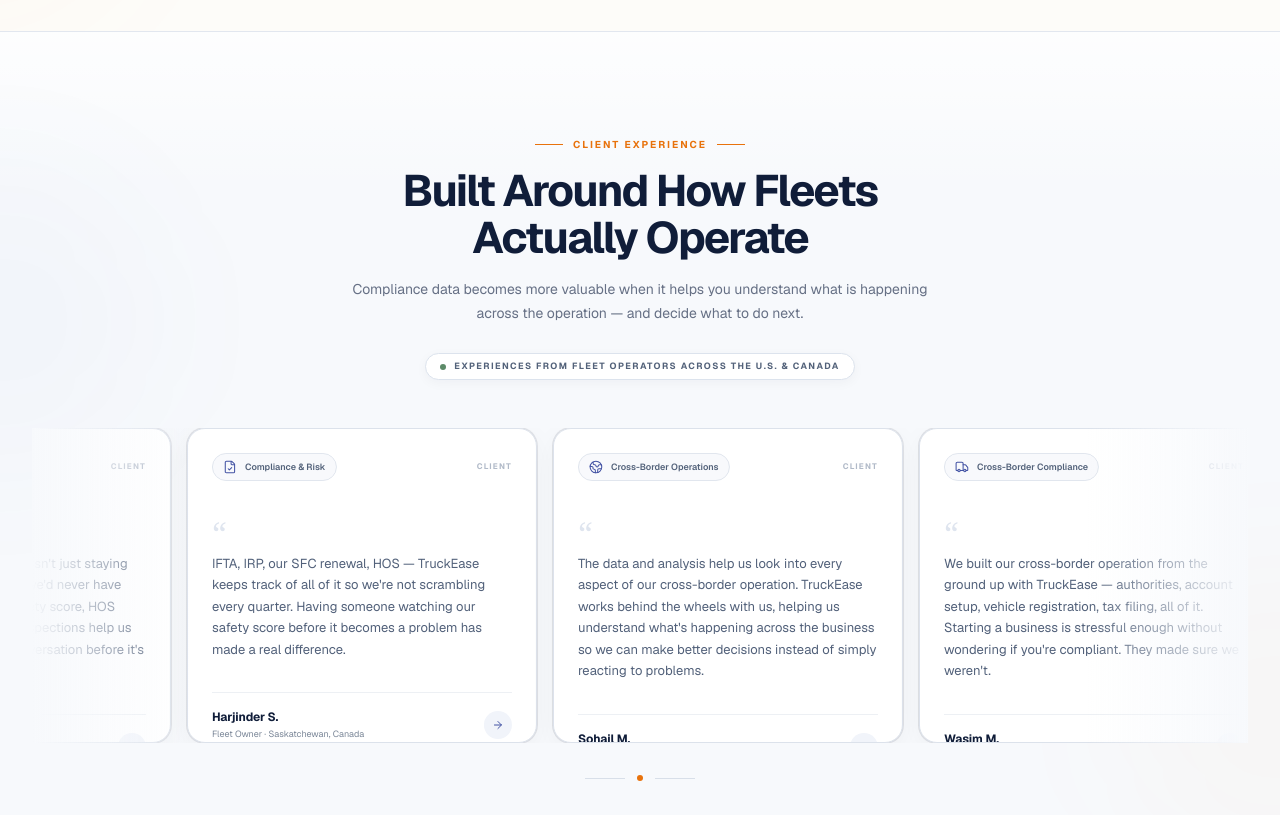
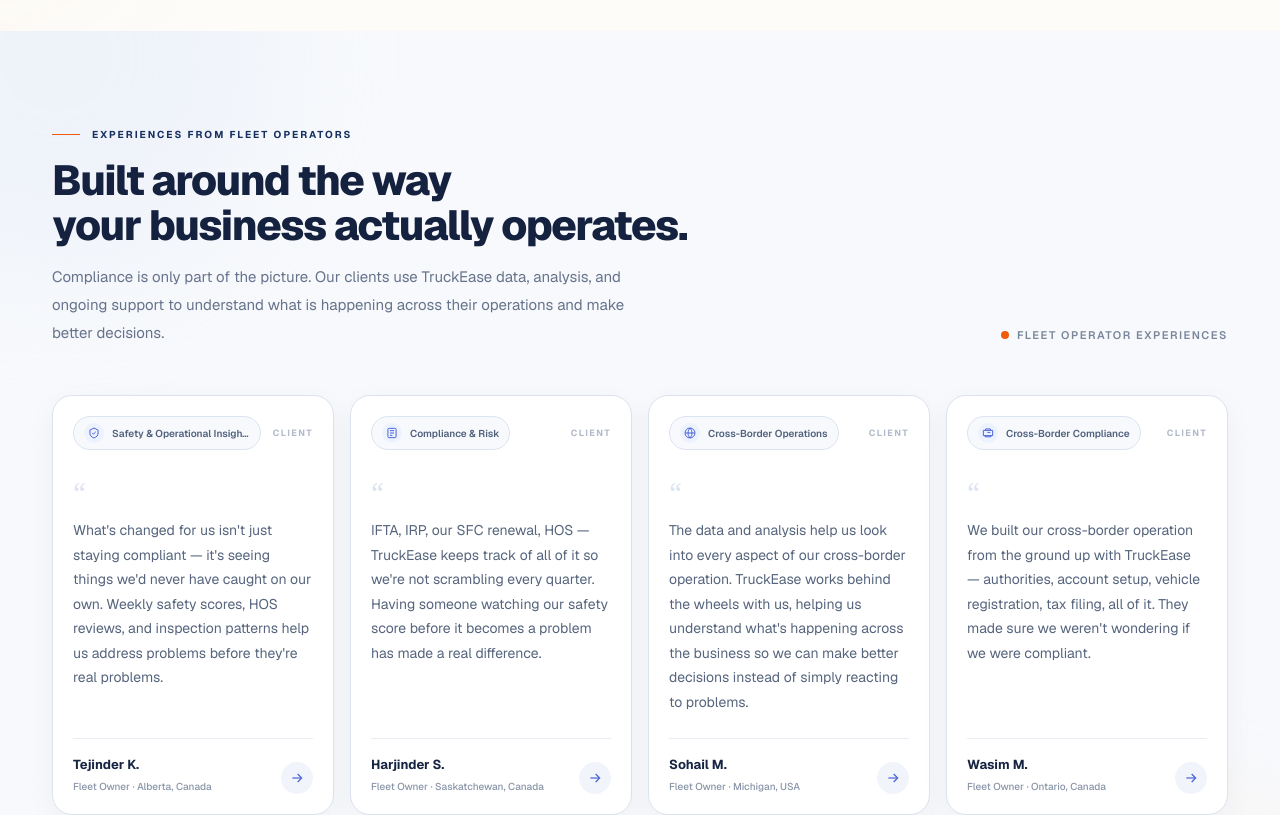
Before and after one commit to mehboobh/TSWBST, a Next.js app: page / in a window 1280 px wide. Shown: the part 4740-5555 px from the top of the page. Built offline with nearby package versions, Linux system fonts and the light colour scheme.

Commit message:
Revise testimonials and clean up imports
Updated testimonials with revised quotes and author names. Removed unused imports and adjusted the layout for better presentation.

```diff
--- a/components/home/testimonials.tsx
+++ b/components/home/testimonials.tsx
@@ -1,320 +1,214 @@
-// components/home/testimonials.tsx
-
-import { Card } from '@/components/ui/card'
-import {
-  ShieldCheck,
-  Globe2,
-  Truck,
-  FileCheck,
-  ArrowRight,
-} from 'lucide-react'
-
 const testimonials = [
   {
+    category: 'Safety & Operational Insights',
     quote:
-      "What's actually changed for us isn't just staying compliant — it's seeing things we'd never have caught on our own. Weekly safety score, HOS reviews, and patterns across inspections help us know which drivers need a conversation before it's a real problem.",
-    author: 'Tejinder K.',
-    role: 'Fleet Owner',
+      "What's changed for us isn't just staying compliant — it's seeing things we'd never have caught on our own. Weekly safety scores, HOS reviews, and inspection patterns help us address problems before they're real problems.",
+    name: 'Tejinder K.',
     location: 'Alberta, Canada',
-    type: 'Safety & Operations',
-    icon: ShieldCheck,
   },
   {
+    category: 'Compliance & Risk',
     quote:
       "IFTA, IRP, our SFC renewal, HOS — TruckEase keeps track of all of it so we're not scrambling every quarter. Having someone watching our safety score before it becomes a problem has made a real difference.",
-    author: 'Harjinder S.',
-    role: 'Fleet Owner',
+    name: 'Harjinder S.',
     location: 'Saskatchewan, Canada',
-    type: 'Compliance & Risk',
-    icon: FileCheck,
   },
   {
+    category: 'Cross-Border Operations',
     quote:
       "The data and analysis help us look into every aspect of our cross-border operation. TruckEase works behind the wheels with us, helping us understand what's happening across the business so we can make better decisions instead of simply reacting to problems.",
-    author: 'Sohail M.',
-    role: 'Fleet Owner',
+    name: 'Sohail M.',
     location: 'Michigan, USA',
-    type: 'Cross-Border Operations',
-    icon: Globe2,
   },
   {
+    category: 'Cross-Border Compliance',
     quote:
-      "We built our cross-border operation from the ground up with TruckEase — authorities, account setup, vehicle registration, tax filing, all of it. Starting a business is stressful enough without wondering if you're compliant. They made sure we weren't.",
-    author: 'Wasim M.',
-    role: 'Fleet Owner',
+      "We built our cross-border operation from the ground up with TruckEase — authorities, account setup, vehicle registration, tax filing, all of it. They made sure we weren't wondering if we were compliant.",
+    name: 'Wasim M.',
     location: 'Ontario, Canada',
-    type: 'Cross-Border Compliance',
-    icon: Truck,
   },
 ]
 
-/*
- * The testimonials are duplicated only to create the continuous
- * carousel effect. It does NOT imply additional customers.
- */
-const marqueeTestimonials = [...testimonials, ...testimonials]
+function CategoryIcon({ index }: { index: number }) {
+  const icons = [
+    (
+      <svg
+        viewBox="0 0 24 24"
+        fill="none"
+        stroke="currentColor"
+        strokeWidth="1.7"
+        className="h-3.5 w-3.5"
+        aria-hidden="true"
+      >
+        <path d="M12 3.5 19 7v5c0 4.5-2.9 7.2-7 8.5C7.9 19.2 5 16.5 5 12V7l7-3.5Z" />
+        <path d="m9 12 2 2 4-4" />
+      </svg>
+    ),
+    (
+      <svg
+        viewBox="0 0 24 24"
+        fill="none"
+        stroke="currentColor"
+        strokeWidth="1.7"
+        className="h-3.5 w-3.5"
+        aria-hidden="true"
+      >
+        <path d="M7 4h10a2 2 0 0 1 2 2v12a2 2 0 0 1-2 2H7a2 2 0 0 1-2-2V6a2 2 0 0 1 2-2Z" />
+        <path d="M8.5 8h7M8.5 12h7M8.5 16h4" />
+      </svg>
+    ),
+    (
+      <svg
+        viewBox="0 0 24 24"
+        fill="none"
+        stroke="currentColor"
+        strokeWidth="1.7"
+        className="h-3.5 w-3.5"
+        aria-hidden="true"
+      >
+        <circle cx="12" cy="12" r="8.5" />
+        <path d="M3.8 12h16.4M12 3.5c2.2 2.4 3.3 5.2 3.3 8.5S14.2 18.1 12 20.5C9.8 18.1 8.7 15.3 8.7 12S9.8 5.9 12 3.5Z" />
+      </svg>
+    ),
+    (
+      <svg
+        viewBox="0 0 24 24"
+        fill="none"
+        stroke="currentColor"
+        strokeWidth="1.7"
+        className="h-3.5 w-3.5"
+        aria-hidden="true"
+      >
+        <path d="M4 7.5h16v9H4z" />
+        <path d="M7 16.5v2h10v-2M8 7.5V5h8v2" />
+        <path d="M8 11h.01M11 11h5" />
+      </svg>
+    ),
+  ]
+
+  return icons[index]
+}
 
 export function Testimonials() {
   return (
-    <section
-      id="testimonials"
-      className="relative overflow-hidden border-t border-[#e2e7ef] bg-[#f7f9fc] py-16 sm:py-20 lg:py-24"
-    >
-      {/* Background atmosphere */}
+    <section className="relative overflow-hidden bg-[#f7f9fc] py-20 sm:py-24">
+      {/* Soft background atmosphere */}
       <div
         aria-hidden="true"
-        className="pointer-events-none absolute inset-x-0 top-0 h-40 bg-gradient-to-b from-white/80 to-transparent"
-      />
+        className="pointer-events-none absolute inset-0"
+      >
+        <div className="absolute left-[-12%] top-[-20%] h-[420px] w-[420px] rounded-full bg-[#e9eef8] opacity-60 blur-3xl" />
+        <div className="absolute bottom-[-25%] right-[-8%] h-[380px] w-[380px] rounded-full bg-[#fff0e7] opacity-45 blur-3xl" />
+      </div>
 
-      <div
-        aria-hidden="true"
-        className="pointer-events-none absolute -left-40 top-32 h-80 w-80 rounded-full bg-[#4353a4]/[0.025] blur-3xl"
-      />
+      <div className="relative mx-auto max-w-[1240px] px-6 lg:px-8">
+        {/* Section heading */}
+        <div className="mb-10 flex flex-col gap-5 lg:mb-12 lg:flex-row lg:items-end lg:justify-between">
+          <div className="max-w-[650px]">
+            <div className="mb-4 flex items-center gap-3">
+              <span className="h-px w-7 bg-[#f15a0a]" />
 
-      <div
-        aria-hidden="true"
-        className="pointer-events-none absolute -right-40 bottom-0 h-80 w-80 rounded-full bg-[#e8720c]/[0.025] blur-3xl"
-      />
+              <span className="text-[10px] font-bold uppercase tracking-[0.2em] text-[#17305f]">
+                Experiences from fleet operators
+              </span>
+            </div>
 
-      <style>{`
-        @keyframes truckease-testimonial-marquee {
-          from {
-            transform: translate3d(0, 0, 0);
-          }
+            <h2 className="text-[34px] font-extrabold leading-[1.06] tracking-[-0.035em] text-[#14213f] sm:text-[42px]">
+              Built around the way
+              <br className="hidden sm:block" /> your business actually operates.
+            </h2>
 
-          to {
-            transform: translate3d(-50%, 0, 0);
-          }
-        }
+            <p className="mt-4 max-w-[610px] text-[15px] leading-7 text-[#66738a]">
+              Compliance is only part of the picture. Our clients use
+              TruckEase data, analysis, and ongoing support to understand
+              what is happening across their operations and make better
+              decisions.
+            </p>
+          </div>
 
-        .truckease-testimonial-track {
-          animation: truckease-testimonial-marquee 48s linear infinite;
-          will-change: transform;
-        }
+          <div className="hidden shrink-0 items-center gap-2 pb-1 sm:flex">
+            <span className="h-2 w-2 rounded-full bg-[#f15a0a]" />
+            <span className="text-[11px] font-semibold uppercase tracking-[0.14em] text-[#7a879b]">
+              Fleet operator experiences
+            </span>
+          </div>
+        </div>
 
-        .truckease-testimonial-track:hover {
-          animation-play-state: paused;
-        }
-
-        @media (prefers-reduced-motion: reduce) {
-          .truckease-testimonial-track {
-            animation: none;
-          }
-        }
-      `}</style>
-
-      <div className="relative mx-auto max-w-7xl px-4 sm:px-6 lg:px-8">
-
-        {/* ============================================================
-            SECTION INTRO
-            ============================================================ */}
-
-        <div className="mx-auto max-w-2xl text-center">
-
-          <div className="mb-4 inline-flex items-center gap-2.5">
-            <span className="h-px w-7 bg-[#e8720c]" />
-
-            <span className="text-[10px] font-bold uppercase tracking-[0.2em] text-[#e8720c]">
-              Client Experience
+        {/* Testimonials */}
+        <div className="grid grid-cols-1 gap-4 md:grid-cols-2 xl:grid-cols-4">
+          {testimonials.map((testimonial, index) => (
+            <article
+              key={testimonial.name}
+              className="group flex min-h-[345px] flex-col rounded-[20px] border border-[#dce3ee] bg-white p-5 shadow-[0_8px_30px_rgba(20,33,63,0.045)] transition-all duration-300 hover:-translate-y-1 hover:border-[#cdd7e7] hover:shadow-[0_18px_45px_rgba(20,33,63,0.08)]"
+            >
+              {/* Top row */}
+              <div className="flex items-center justify-between gap-3">
+                <div className="inline-flex min-w-0 items-center gap-2 rounded-full border border-[#dce4f1] bg-[#f7f9fd] px-2.5 py-1.5 text-[10px] font-semibold text-[#52627d]">
+                  <span className="flex h-5 w-5 shrink-0 items-center justify-center rounded-full bg-[#edf2ff] text-[#4a63d8]">
+                    <CategoryIcon index={index} />
                   </span>
 
-            <span className="h-px w-7 bg-[#e8720c]" />
+                  <span className="truncate">
+                    {testimonial.category}
+                  </span>
                 </div>
 
-          <h2 className="text-3xl font-bold tracking-[-0.04em] text-[#101d39] sm:text-4xl lg:text-[2.75rem] lg:leading-[1.05]">
-            Built Around How Fleets
-            <br className="hidden sm:block" />
-            Actually Operate
-          </h2>
-
-          <p className="mx-auto mt-4 max-w-xl text-sm leading-6 text-[#667085]">
-            Compliance data becomes more valuable when it helps you understand
-            what is happening across the operation — and decide what to do next.
-          </p>
-
+                <span className="shrink-0 text-[9px] font-bold uppercase tracking-[0.16em] text-[#b1bac9]">
+                  Client
+                </span>
               </div>
 
-        {/* ============================================================
-            OPERATOR SIGNAL
-            ============================================================ */}
-
-        <div className="mt-7 flex justify-center">
-
-          <div className="inline-flex items-center gap-2 rounded-full border border-[#dce3ed] bg-white px-3.5 py-1.5 shadow-[0_3px_12px_rgba(16,29,57,0.04)]">
-
-            <span className="relative flex h-1.5 w-1.5">
-              <span className="absolute inline-flex h-full w-full animate-ping rounded-full bg-[#5c8a68]/40" />
-              <span className="relative inline-flex h-1.5 w-1.5 rounded-full bg-[#5c8a68]" />
-            </span>
-
-            <span className="text-[9px] font-bold uppercase tracking-[0.16em] text-[#53627a]">
-              Experiences from fleet operators across the U.S. & Canada
-            </span>
-
-          </div>
-
-        </div>
-
-        {/* ============================================================
-            TESTIMONIAL CAROUSEL
-            ============================================================ */}
-
-        <div className="relative mt-10 sm:mt-12">
-
-          {/* Edge fades */}
-
-          <div
-            aria-hidden="true"
-            className="pointer-events-none absolute inset-y-0 left-0 z-20 w-16 bg-gradient-to-r from-[#f7f9fc] to-transparent sm:w-24 lg:w-40"
-          />
-
-          <div
-            aria-hidden="true"
-            className="pointer-events-none absolute inset-y-0 right-0 z-20 w-16 bg-gradient-to-l from-[#f7f9fc] to-transparent sm:w-24 lg:w-40"
-          />
-
-          <div className="overflow-hidden">
-
-            <div className="truckease-testimonial-track flex w-max gap-4 pr-4">
-
-              {marqueeTestimonials.map((testimonial, index) => {
-                const Icon = testimonial.icon
-
-                return (
-                  <Card
-                    key={`${testimonial.author}-${index}`}
-                    className="
-                      group relative
-                      flex h-[330px] w-[310px]
-                      shrink-0 flex-col
-                      overflow-hidden rounded-[18px]
-                      border border-[#dce2eb]
-                      bg-white
-                      p-5
-                      shadow-[0_8px_28px_rgba(16,29,57,0.045)]
-                      transition-all duration-300
-                      hover:-translate-y-1
-                      hover:border-[#cbd4e1]
-                      hover:shadow-[0_16px_38px_rgba(16,29,57,0.08)]
-                      sm:h-[315px]
-                      sm:w-[350px]
-                      sm:p-6
-                    "
-                  >
-
-                    {/* ==================================================
-                        TOP ROW
-                        ================================================== */}
-
-                    <div className="flex items-center justify-between">
-
-                      <div className="inline-flex items-center gap-2 rounded-full border border-[#e1e6ee] bg-[#f8f9fc] px-2.5 py-1.5">
-
-                        <Icon
-                          className="h-3.5 w-3.5 text-[#4353a4]"
-                          strokeWidth={1.8}
-                        />
-
-                        <span className="text-[9px] font-semibold text-[#53627a]">
-                          {testimonial.type}
-                        </span>
-
-                      </div>
-
-                      <span className="text-[8px] font-bold uppercase tracking-[0.15em] text-[#b1bac8]">
-                        CLIENT
-                      </span>
-
-                    </div>
-
-                    {/* ==================================================
-                        QUOTE
-                        ================================================== */}
-
-                    <div className="flex-1">
-
-                      <div
-                        aria-hidden="true"
-                        className="mt-5 font-serif text-[32px] leading-none text-[#dfe5ef]"
-                      >
+              {/* Quote */}
+              <div className="mt-7 flex-1">
+                <div className="mb-3 text-[28px] font-serif leading-none text-[#dce4f1]">
                   “
                 </div>
 
-                      <p className="mt-1 text-[12px] leading-[1.65] text-[#52617a] sm:text-[13px] sm:leading-[1.65]">
+                <p className="text-[14px] leading-[1.75] text-[#56657d]">
                   {testimonial.quote}
                 </p>
-
               </div>
 
-                    {/* ==================================================
-                        CUSTOMER
-                        ================================================== */}
-
-                    <div className="mt-4 flex items-center justify-between border-t border-[#edf0f4] pt-4">
-
-                      <div>
-
-                        <p className="text-[12px] font-bold tracking-[-0.01em] text-[#101d39]">
-                          {testimonial.author}
+              {/* Bottom identity */}
+              <div className="mt-6 border-t border-[#e8edf4] pt-4">
+                <div className="flex items-end justify-between gap-4">
+                  <div className="min-w-0">
+                    <p className="text-[13px] font-bold text-[#172543]">
+                      {testimonial.name}
                     </p>
 
-                        <p className="mt-0.5 text-[9px] text-[#7b8798]">
-                          {testimonial.role} · {testimonial.location}
+                    <p className="mt-1 text-[10px] font-medium text-[#8995a8]">
+                      Fleet Owner · {testimonial.location}
                     </p>
-
                   </div>
 
-                      <div
+                  <div className="flex h-8 w-8 shrink-0 items-center justify-center rounded-full bg-[#f1f5fb] text-[#4962d6] transition-colors duration-200 group-hover:bg-[#fff0e7] group-hover:text-[#f15a0a]">
+                    <svg
+                      viewBox="0 0 24 24"
+                      fill="none"
+                      stroke="currentColor"
+                      strokeWidth="1.8"
+                      className="h-4 w-4"
                       aria-hidden="true"
-                        className="
-                          flex h-7 w-7 items-center justify-center
-                          rounded-full bg-[#f1f4fa]
-                          text-[#4353a4]
-                          transition-all duration-300
-                          group-hover:bg-[#e9efff]
-                        "
                     >
-                        <ArrowRight className="h-3 w-3" />
+                      <path d="M5 12h13" />
+                      <path d="m13 6 6 6-6 6" />
+                    </svg>
+                  </div>
+                </div>
+              </div>
+            </article>
+          ))}
         </div>
 
+        {/* Bottom reassurance */}
+        <div className="mt-8 flex flex-col items-center justify-center gap-3 text-center sm:flex-row">
+          <span className="h-px w-8 bg-[#d8dfeb]" />
+          <p className="text-[11px] font-medium text-[#8490a3]">
+            Experiences from trucking businesses operating across the U.S. &amp; Canada
+          </p>
+          <span className="h-px w-8 bg-[#d8dfeb]" />
         </div>
-
-                    {/* Subtle orange accent */}
-
-                    <div
-                      aria-hidden="true"
-                      className="
-                        absolute bottom-0 left-0
-                        h-[2px] w-0
-                        bg-[#e8720c]
-                        transition-all duration-300
-                        group-hover:w-10
-                      "
-                    />
-
-                  </Card>
-                )
-              })}
-
-            </div>
-
-          </div>
-        </div>
-
-        {/* ============================================================
-            CAROUSEL INDICATOR
-            ============================================================ */}
-
-        <div className="mt-8 flex items-center justify-center gap-3">
-
-          <span className="h-px w-10 bg-[#d8dfe9]" />
-
-          <span className="h-1.5 w-1.5 rounded-full bg-[#e8720c]" />
-
-          <span className="h-px w-10 bg-[#d8dfe9]" />
-
-        </div>
-
       </div>
     </section>
   )
```
Lines whose indentation alone changed are shown as unchanged.
